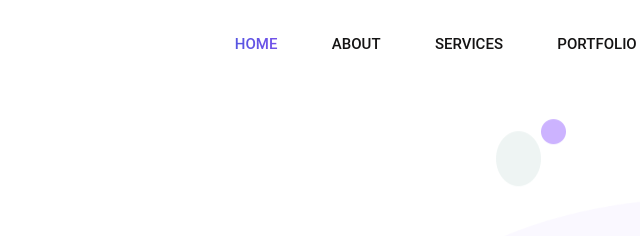
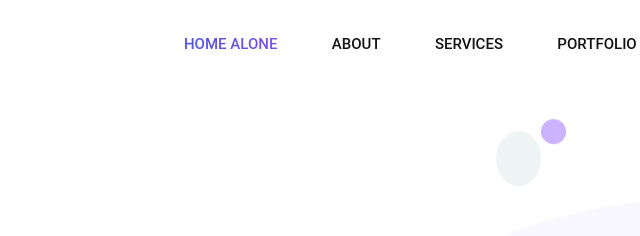
Before and after one commit to souvick88/testing_this, a plain HTML site: page Index.html in a window 1280 px wide. Shown: the top 236 px of the page, 286-926 px from the left. Drawn offline with Linux system fonts and the light colour scheme.

Commit message:
issue 1 - home ALONE

```diff
--- a/Index.html
+++ b/Index.html
@@ -12,7 +12,7 @@
     <link rel="stylesheet" href="./css/bootstrap.min.css">
 
     <!--  font awesome icons  -->
-    <link rel="stylesheet" href="./css/all.min.css">
+    <link rel="stylesheet"  href="./css/all.min.css">
 
 
     <!--  Magnific Popup css file  -->
@@ -49,7 +49,7 @@
                     <div class="mr-auto"></div>
                     <ul class="navbar-nav">
                         <li class="nav-item active">
-                            <a class="nav-link" href="#">Home <span class="sr-only">(current)</span></a>
+                            <a class="nav-link" href="#">Home ALONE<span class="sr-only">(current)</span></a>
                         </li>
                         <li class="nav-item">
                             <a class="nav-link" href="#">about</a>
```
